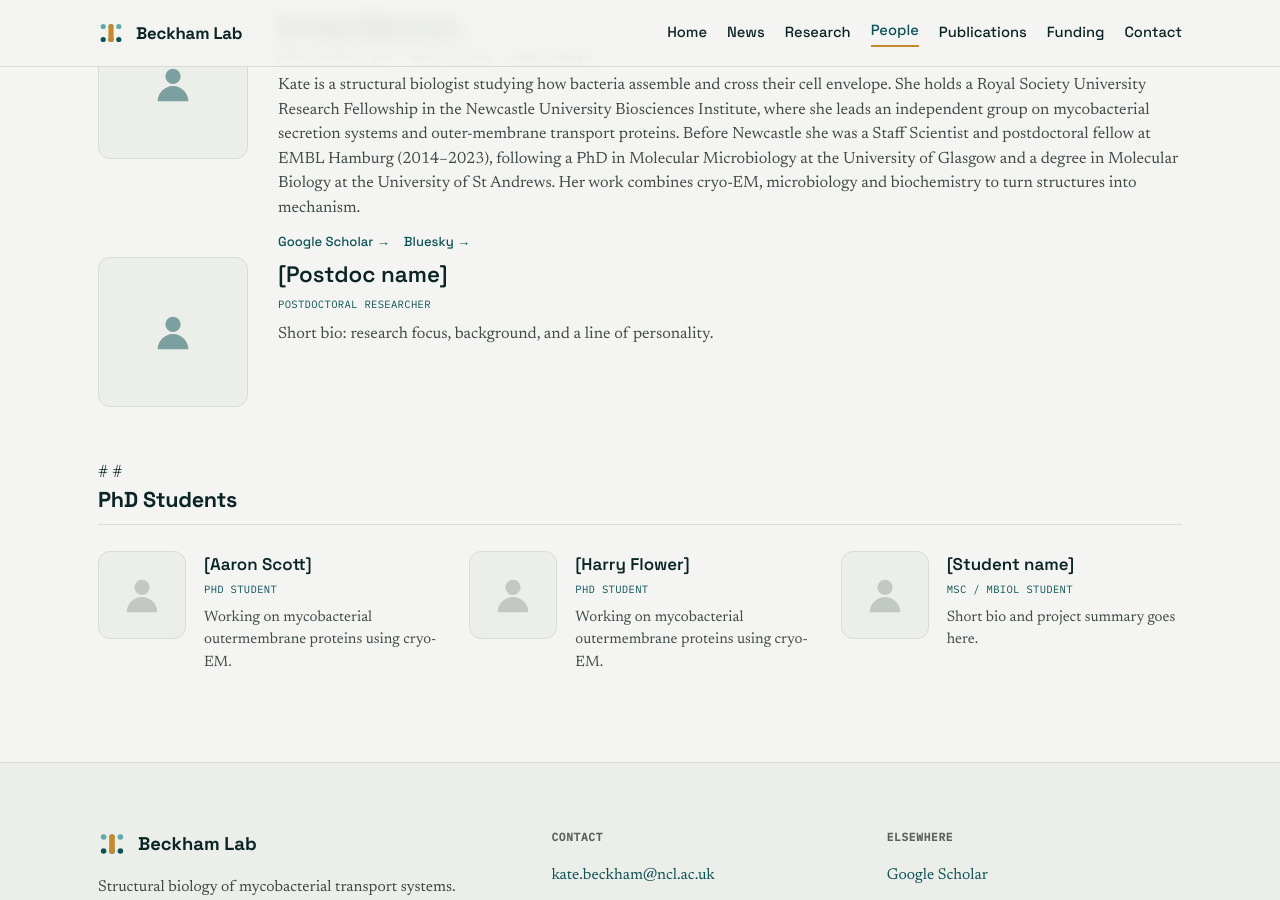
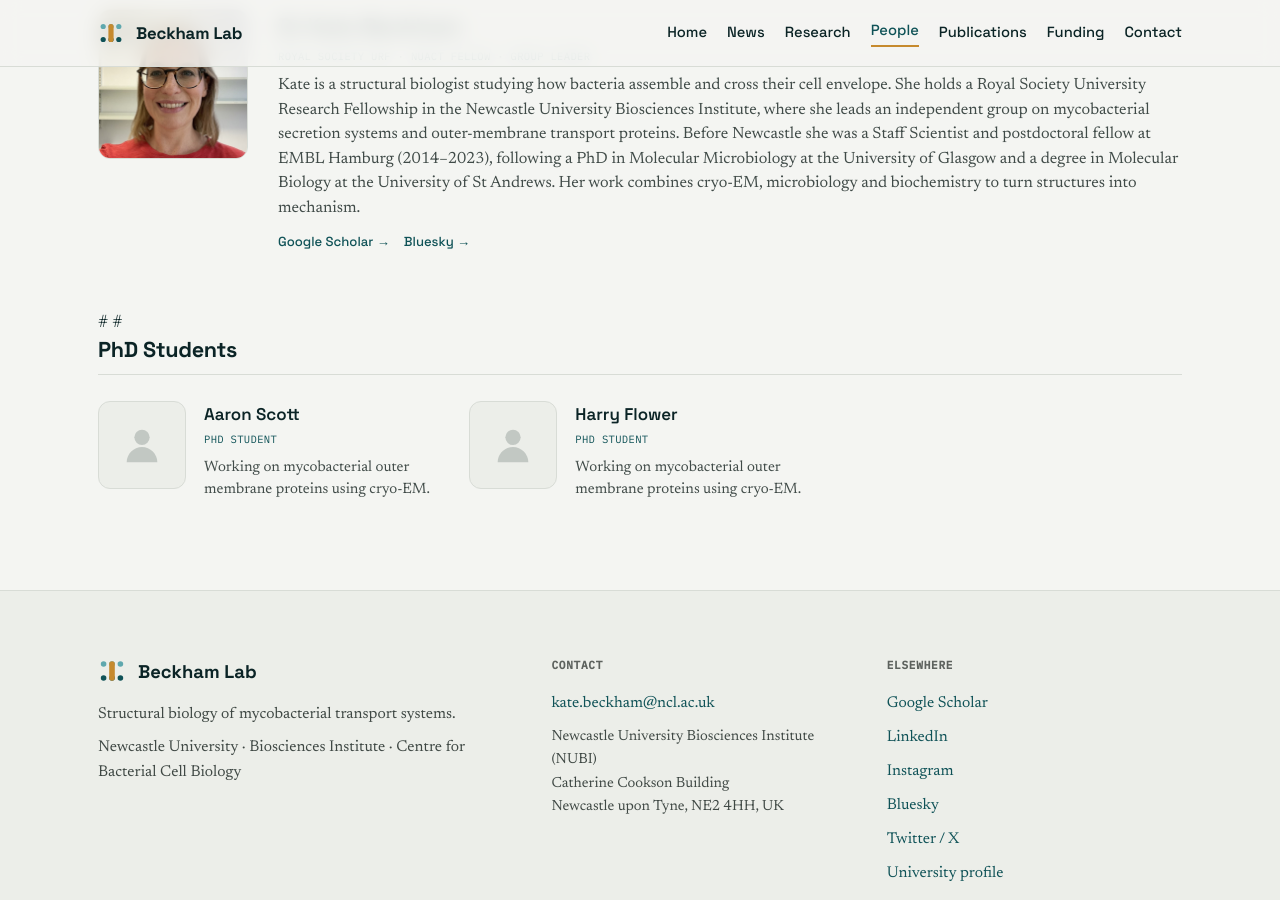
Before and after one commit to beckham-lab-newcastle/beckham-lab-newcastle.github.io, a Jekyll site: the page built from people.html, in a window 1280 px wide and 900 px high, scrolled down 499 px. Built offline with Jekyll 4.4.1, drawn with Linux system fonts in a browser that asks for light colours.

Commit message:
Add files via upload

```diff
--- a/_data/people.yml
+++ b/_data/people.yml
@@ -1,15 +1,15 @@
 # ============================================================
 #  Group members
 #  To add someone: copy a block, fill it in, drop their photo in
-#  assets/images/ and point "photo" at it. Leave "photo" blank for
-#  a placeholder icon. Delete the placeholder entries once you have
-#  real members. Order within each group is the order they appear.
+#  assets/images/ and point "photo" at the filename. Leave "photo"
+#  blank for a placeholder icon. Order within a group = display order.
+#  Hide a whole section by setting it empty, e.g.  postdocs: []
 # ============================================================
 
 pi:
   - name: Dr Kate Beckham
     role: Royal Society URF · NuAcT Fellow · Group Leader
-    photo:            # e.g. kate-beckham.jpg
+    photo: kate-beckham.jpg
     bio: >-
       Kate is a structural biologist studying how bacteria assemble and cross
       their cell envelope. She holds a Royal Society University Research
@@ -26,28 +26,18 @@ pi:
       - label: Bluesky
         url: https://bsky.app/profile/kshbeckham.bsky.social
 
-#postdocs:
-  - name: "[Postdoc name]"
-    role: Postdoctoral Researcher
-    photo:
-    bio: >-
-      Short bio: research focus, background, and a line of personality.
+postdocs: []
 
 phd:
-  - name: "[Aaron Scott]"
+  - name: Aaron Scott
     role: PhD Student
     photo:
     bio: >-
-      Working on mycobacterial outermembrane proteins using cryo-EM.
-  - name: "[Harry Flower]"
+      Working on mycobacterial outer membrane proteins using cryo-EM.
+  - name: Harry Flower
     role: PhD Student
     photo:
     bio: >-
-     Working on mycobacterial outermembrane proteins using cryo-EM.
+      Working on mycobacterial outer membrane proteins using cryo-EM.
 
-#masters:
-  - name: "[Student name]"
-    role: MSc / MBiol Student
-    photo:
-    bio: >-
-      Short bio and project summary goes here.
+masters: []
```
